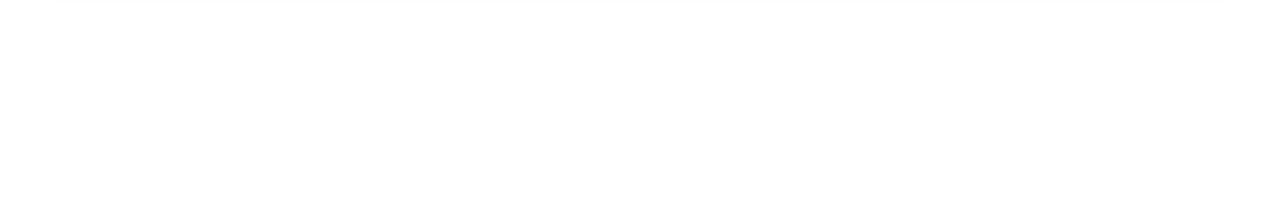
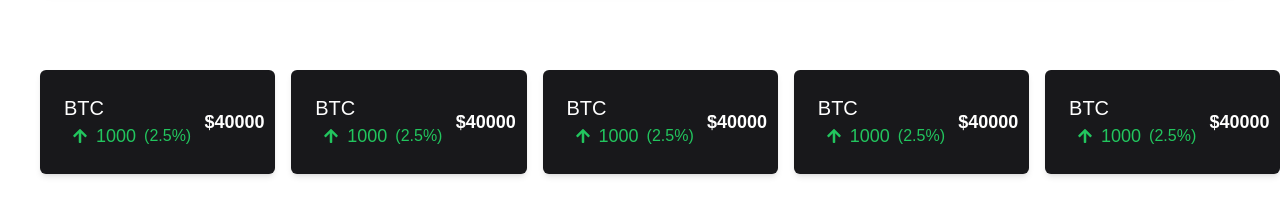
Before and after one commit to houdini-21/paytheman, a Next.js app: page /dashboard/notification in a window 1280 px wide. Shown: the part 529-744 px from the top of the page. Built offline with nearby package versions, Linux system fonts and the light colour scheme; no server answers.

Commit message:
🤡 Price cards

```diff
--- /dev/null
+++ b/src/app/Components/PriceCard/PriceCardItem.tsx
@@ -0,0 +1,35 @@
+import classNames from "classnames";
+import { FaArrowDown, FaArrowRight, FaArrowUp } from "react-icons/fa";
+import { PricesCardProps } from "./interfaces";
+
+export const PriceCardItem = ({
+  name,
+  price,
+  percentage,
+  change,
+}: PricesCardProps) => {
+  return (
+    <div className="bg-zinc-900 text-white p-6 rounded-md shadow-md flex justify-between items-center w-full">
+      <div className="flex flex-col w-3/12">
+        <span className="text-xl">{name}</span>
+        <div
+          className={classNames("flex items-center", {
+            "text-red-500": change < 0,
+            "text-green-500": change > 0,
+          })}
+        >
+          <div className="text-md">
+            {change > 0 && <FaArrowUp className="text-green-500 ml-2" />}
+
+            {change < 0 && <FaArrowDown className="text-red-500 ml-2" />}
+
+            {change === 0 && <FaArrowRight className="text-gray-500 ml-2" />}
+          </div>
+          <span className="text-lg ml-2">{change}</span>
+          <span className="text-md ml-2">({percentage}%)</span>
+        </div>
+      </div>
+      <div className="text-lg font-semibold w-3/12 text-right">${price}</div>
+    </div>
+  );
+};
--- /dev/null
+++ b/src/app/Components/PriceCard/index.tsx
@@ -0,0 +1,12 @@
+import { PriceCardItem } from "./PriceCardItem";
+import { PriceCardItemProps } from "@/app/Components/PriceCard/interfaces";
+
+export const PricesCardComponent = ({ data }: PriceCardItemProps) => {
+  return (
+    <div className="flex lg:flex-row flex-col justify-between px-10 my-12 gap-4">
+      {data.map((item, index) => (
+        <PriceCardItem key={index} {...item} />
+      ))}
+    </div>
+  );
+};
--- /dev/null
+++ b/src/app/Components/PriceCard/interfaces.ts
@@ -0,0 +1,10 @@
+export interface PricesCardProps {
+  name: string;
+  price: number;
+  percentage: number;
+  change: number;
+}
+
+export interface PriceCardItemProps {
+  data: PricesCardProps[];
+}
--- a/src/app/Components/index.ts
+++ b/src/app/Components/index.ts
@@ -3,3 +3,4 @@
 export { SelectComponent } from "./Select";
 export { TimeframeButtons } from "./TimeFrameButtons";
 export { LoadingScreen } from "./LoadingScreen";
+export { PricesCardComponent } from "./PriceCard";
--- a/src/app/dashboard/layout.tsx
+++ b/src/app/dashboard/layout.tsx
@@ -1,4 +1,4 @@
-import { TopBar } from "@/app/Components";
+import { TopBar, PricesCardComponent } from "@/app/Components";
 
 const topBarItems = [
   {
@@ -22,6 +22,52 @@
       <div className="flex flex-row">
         <div className="p-2 w-full text-white">{children}</div>
       </div>
+      <PricesCardComponent
+        data={[
+          {
+            name: "BTC",
+            price: 40000,
+            percentage: 2.5,
+            change: 1000,
+          },
+          {
+            name: "BTC",
+            price: 40000,
+            percentage: 2.5,
+            change: 1000,
+          },
+          {
+            name: "BTC",
+            price: 40000,
+            percentage: 2.5,
+            change: 1000,
+          },
+          {
+            name: "BTC",
+            price: 40000,
+            percentage: 2.5,
+            change: 1000,
+          },
+          {
+            name: "BTC",
+            price: 40000,
+            percentage: 2.5,
+            change: 1000,
+          },
+          {
+            name: "BTC",
+            price: 40000,
+            percentage: 2.5,
+            change: 1000,
+          },
+          {
+            name: "BTC",
+            price: 40000,
+            percentage: 2.5,
+            change: 1000,
+          },
+        ]}
+      />
     </div>
   );
 }
--- a/src/app/dashboard/stocks/Components/hooks/chartHook.ts
+++ b/src/app/dashboard/stocks/Components/hooks/chartHook.ts
@@ -110,7 +110,7 @@
       setDataLine(null);
 
       const socket = new WebSocket(
-        `wss://ws.finnhub.io?token=crvgfehr01qkji45k8tgcrvgfehr01qkji45k8u0`
+        `wss://ws.finnhub.io?token=${process.env.NEXT_PUBLIC_FINNHUB_API_KEY}`
       );
       socketRef.current = socket;
 
@@ -131,12 +131,11 @@
         const item = data.type === "trade" ? data.data[0] : null;
         if (item) {
           const itemTimestamp = item.t;
-          if (itemTimestamp - lastTimestamp >= 10000) {
+          if (itemTimestamp - lastTimestamp >= 5000) {
             lastTimestamp = itemTimestamp;
             const date = new Date(item.t);
             const today = new Date();
             const timeString = `${today.toLocaleDateString()} ${date.getHours()}:${date.getMinutes()}:${date.getSeconds()}`;
-            console.log(firstPrice, "firstPrice");
 
             if (firstPrice === 0) {
               firstPrice = item.p;
--- a/src/app/utils/finnhubWebSocket.ts
+++ b/src/app/utils/finnhubWebSocket.ts
@@ -34,7 +34,7 @@
     }
 
     const socket = new WebSocket(
-      `wss://ws.finnhub.io?token=crvgfehr01qkji45k8tgcrvgfehr01qkji45k8u0`
+      `wss://ws.finnhub.io?token=${process.env.NEXT_PUBLIC_FINNHUB_API_KEY}`
     );
 
     socket.onopen = () => {
```
